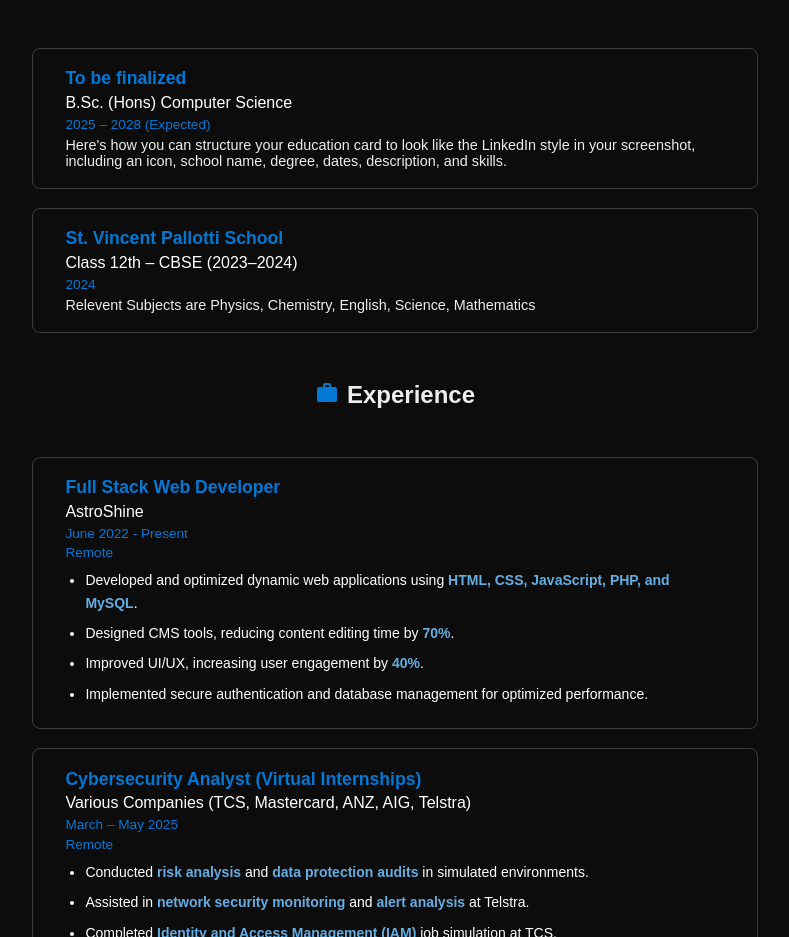
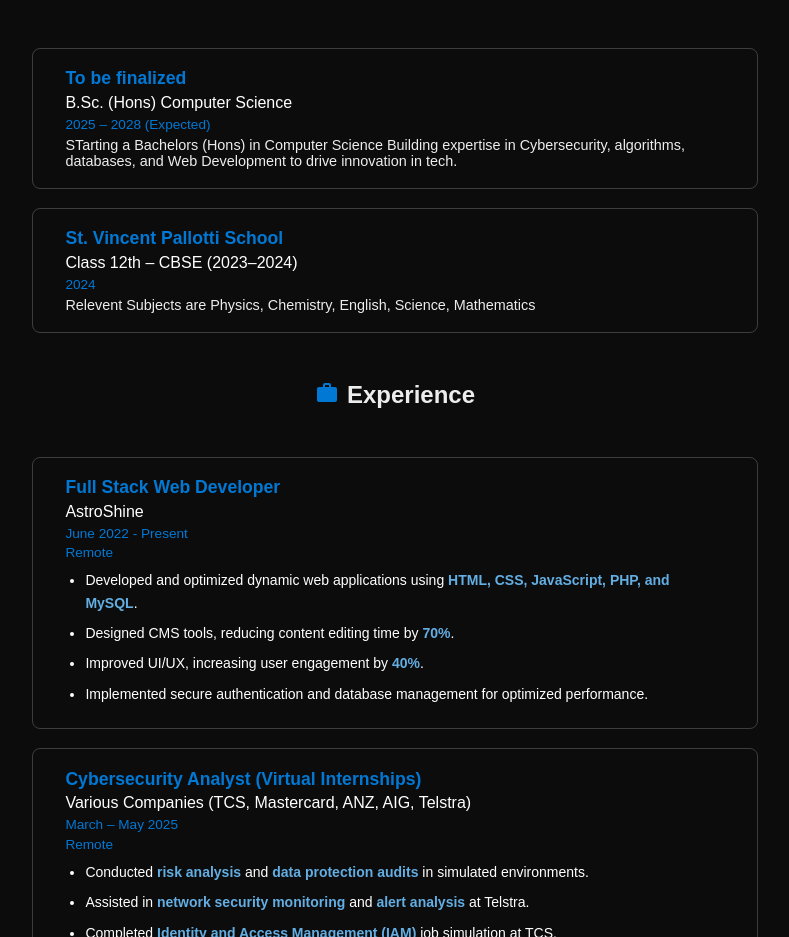
Before and after one commit to adishankardas/myportfolio, a Next.js app: page / in a window 1280 px wide. Shown: the part 1340-2277 px from the top of the page, without its empty margins (245-1034 px from the left). Built offline with nearby package versions, Linux system fonts and the light colour scheme.

Commit message:
finally updatesd

```diff
--- a/src/app/components/About.js
+++ b/src/app/components/About.js
@@ -137,7 +137,7 @@ export default function About() {
                         <div className="edu-school"> To be finalized</div>
                         <div className="edu-degree">B.Sc. (Hons) Computer Science</div>
                         <div className="edu-year">2025 – 2028 (Expected)</div>
-                        <div className="edu-details">Here&#39;s how you can structure your education card to look like the LinkedIn style in your screenshot, including an icon, school name, degree, dates, description, and skills.</div>
+                        <div className="edu-details"> STarting a Bachelors (Hons) in Computer Science Building expertise in Cybersecurity, algorithms, databases, and Web Development to drive innovation in tech.</div>
                     </AnimatedSection>
                     <AnimatedSection className="education-card">
                         <div className="edu-school">St. Vincent Pallotti School</div>
```
